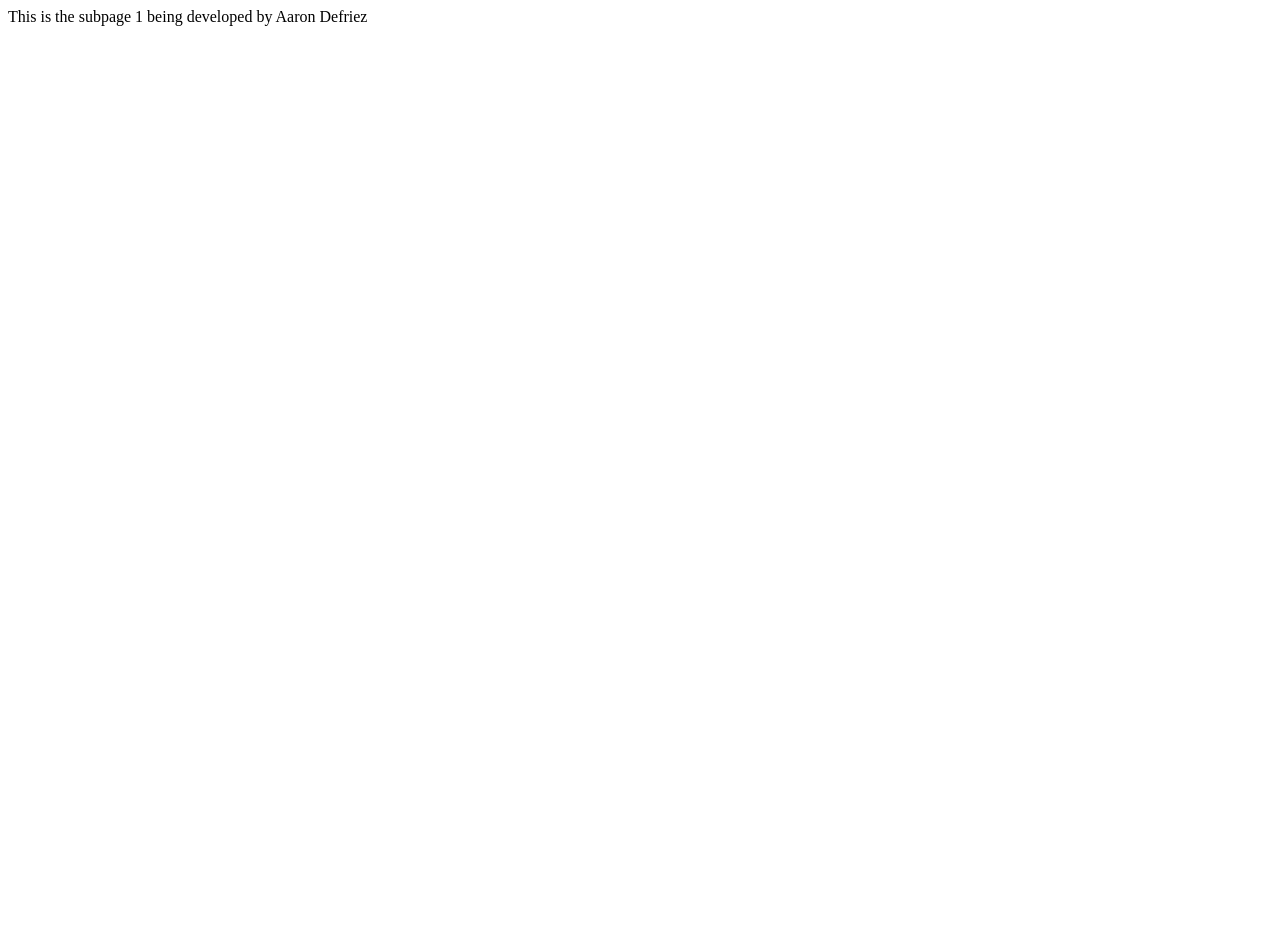
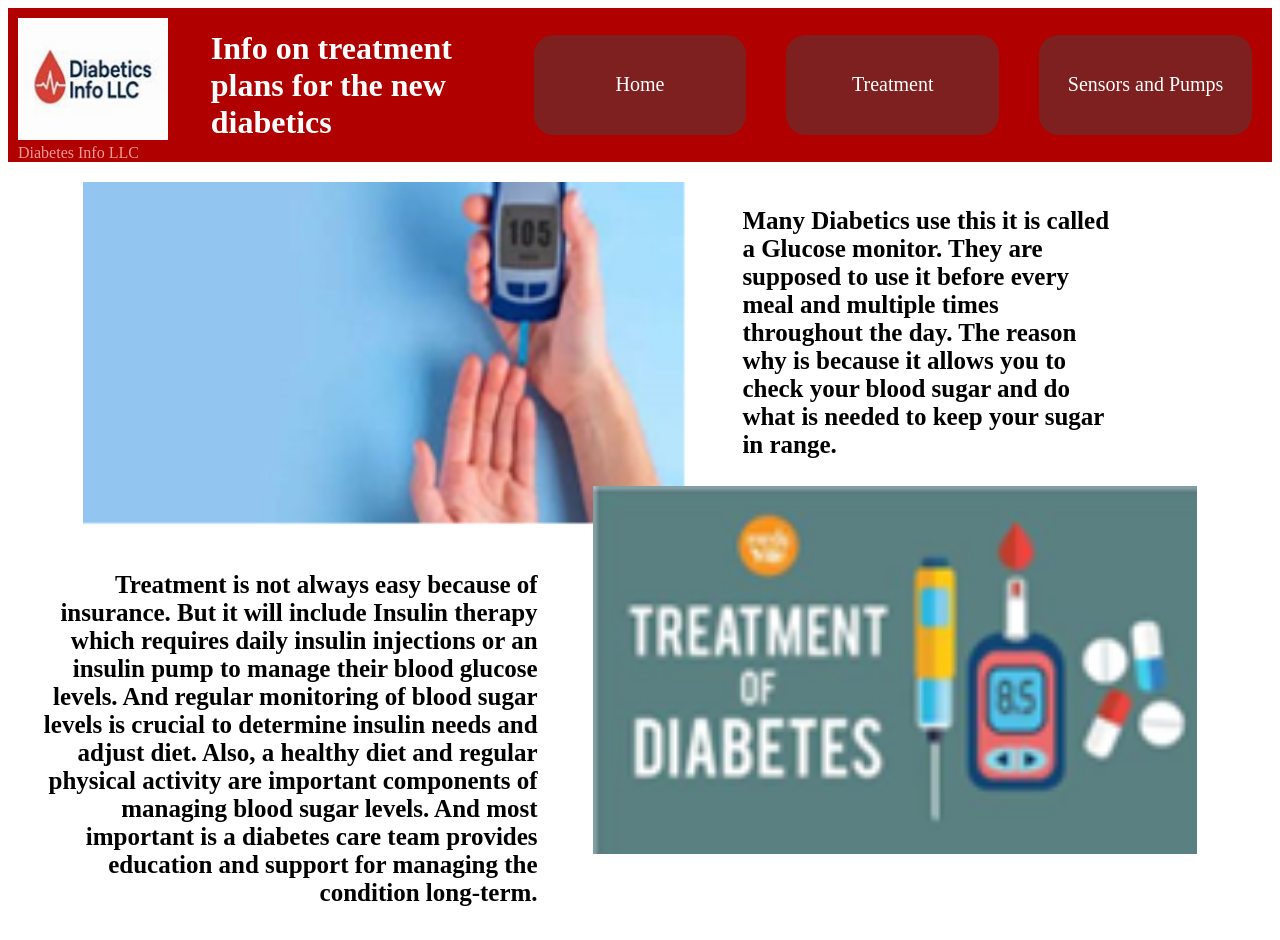
Before and after one commit to PrestonLewis1019/wdd130-project-lewis, a plain HTML site: page page-1.html in a window 1280 px wide. Before the commit the page ends 800 px from the top, so only its background shows below. Drawn offline with Linux system fonts and the light colour scheme.

Commit message:
Adding  subpage 2

```diff
--- a/page-1.html
+++ b/page-1.html
@@ -3,9 +3,25 @@
 <head>
     <meta charset="UTF-8">
     <meta name="viewport" content="width=device-width, initial-scale=1.0">
-    <title>Document</title>
+    <title>Info on treatment</title>
+    <link rel="stylesheet" href="style/page2.css">
 </head>
 <body>
-    This is the subpage 1 being developed by Aaron Defriez
+    <header>
+        <div class="logo">
+            <a href="index.html"><img src="images/logo.jpg" alt="logo"></a>
+            <div class="title">Diabetes Info LLC</div>
+        </div>
+        <h1>Info on treatment plans for the new diabetics</h1>
+        <a class="links" href="index.html">Home</a>
+        <a class="links" href="subpage2.html">Treatment</a>
+        <a class="links" href="subpage2.html">Sensors and Pumps</a>
+    </header>
+    <main>
+        <img id="img1" src="images/image3.png" alt="insulin pump">
+        <h3 id="text1">Many Diabetics use this it is called a Glucose monitor. They are supposed to use it before every meal and multiple times throughout the day. The reason why is because it allows you to check your blood sugar and do what is needed to keep your sugar in range.</h3>
+        <h3 id="text2">Treatment is not always easy because of insurance. But it will include Insulin therapy which requires daily insulin injections or an insulin pump to manage their blood glucose levels. And regular monitoring of blood sugar levels is crucial to determine insulin needs and adjust diet. Also, a healthy diet and regular physical activity are important components of managing blood sugar levels. And most important is a diabetes care team provides education and support for managing the condition long-term.</h3>
+        <img id="img2"src="images/image7.png" alt="treatment of diabeties">
+    </main>
 </body>
 </html>
--- /dev/null
+++ b/style/page2.css
@@ -0,0 +1,88 @@
+.container{
+    width: 1000px;
+    margin:0 auto;
+}
+.section1{
+    text-align: center;
+}
+.section2{
+    text-align: center;
+}
+.description {
+    margin: auto;
+    text-align: center;
+}
+.symptom img{
+    display: block;
+    margin: auto;
+}
+
+.logo img{
+    width: 150px;
+    margin: 10px 0 0 10px;
+}
+
+header h1{
+    margin-left: -50px;
+}
+
+.links{
+    text-align: center;
+    background-color: rgb(127, 32, 32);
+    border-radius: 20px;
+    height: 40%;
+    margin: 20px 20px;
+    padding-top: 15%;
+    font-size: 20px;
+    text-decoration: none;
+    color: white;
+}
+
+.links:hover{
+    background-color: rgb(95, 22, 22);
+}
+
+header {
+    background-color: rgb(177, 0, 0);
+    color: white;
+    display: grid;
+    grid-template-columns: repeat(5, 1fr);
+    align-items: center;
+}
+
+.title{
+    color: rgb(242, 154, 154);
+    margin-left: 10px;
+}
+
+header a {
+    color: blue;
+}
+
+main{
+    margin-top: 20px;
+    display: grid;
+    grid-template-columns: 2fr 1fr 2fr;
+    grid-gap: 20px;
+}
+
+main img{
+    grid-column: span 2;
+    width: 80%;
+    margin: auto;
+}
+#img2{
+    margin-top: -60px;
+}
+#text1 {
+    font-size: 25px;
+    text-align: left;
+    padding-right: 150px;
+    margin-left: -40px;
+}
+
+#text2{
+    font-size: 25px;
+    text-align: right;
+    margin-right: -40px;
+}
```
Also changed, not shown: index.html (+2 -2 lines), images/logo.jpg (added), style/page1.css (added).
